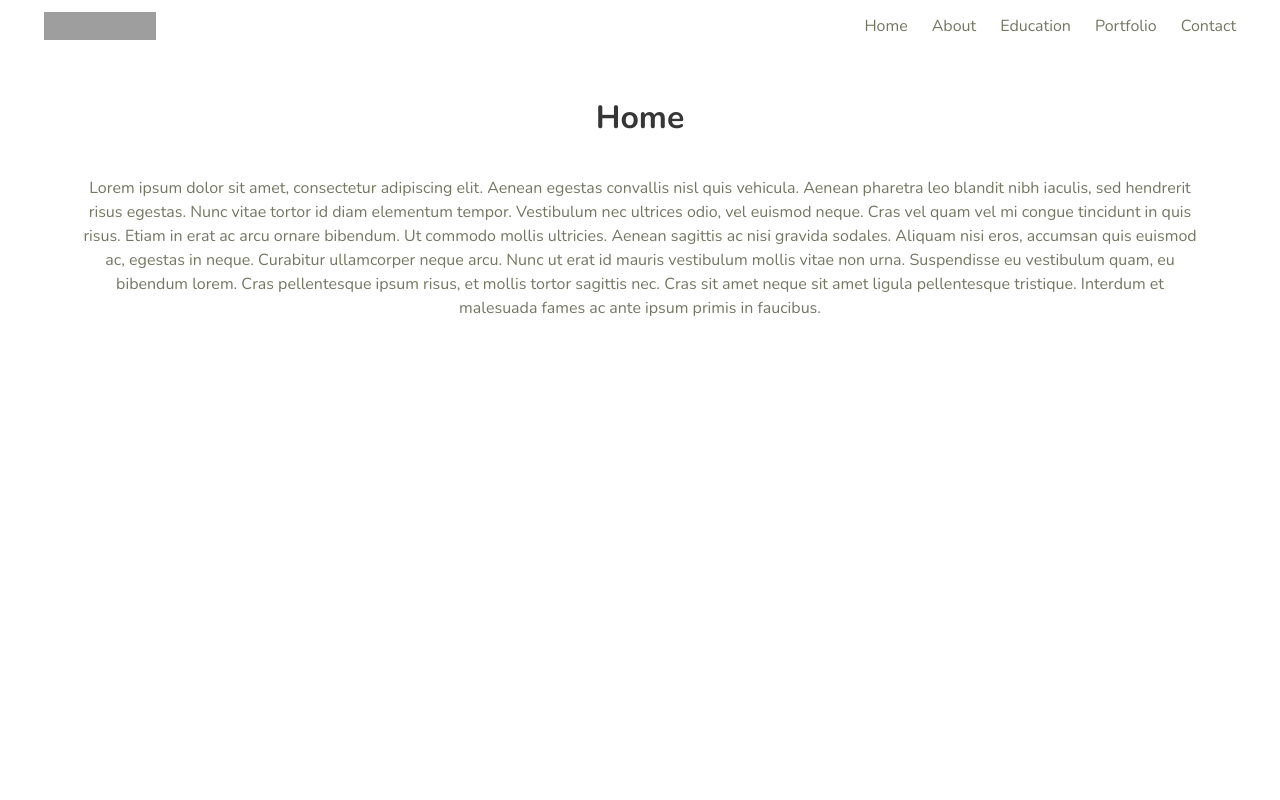
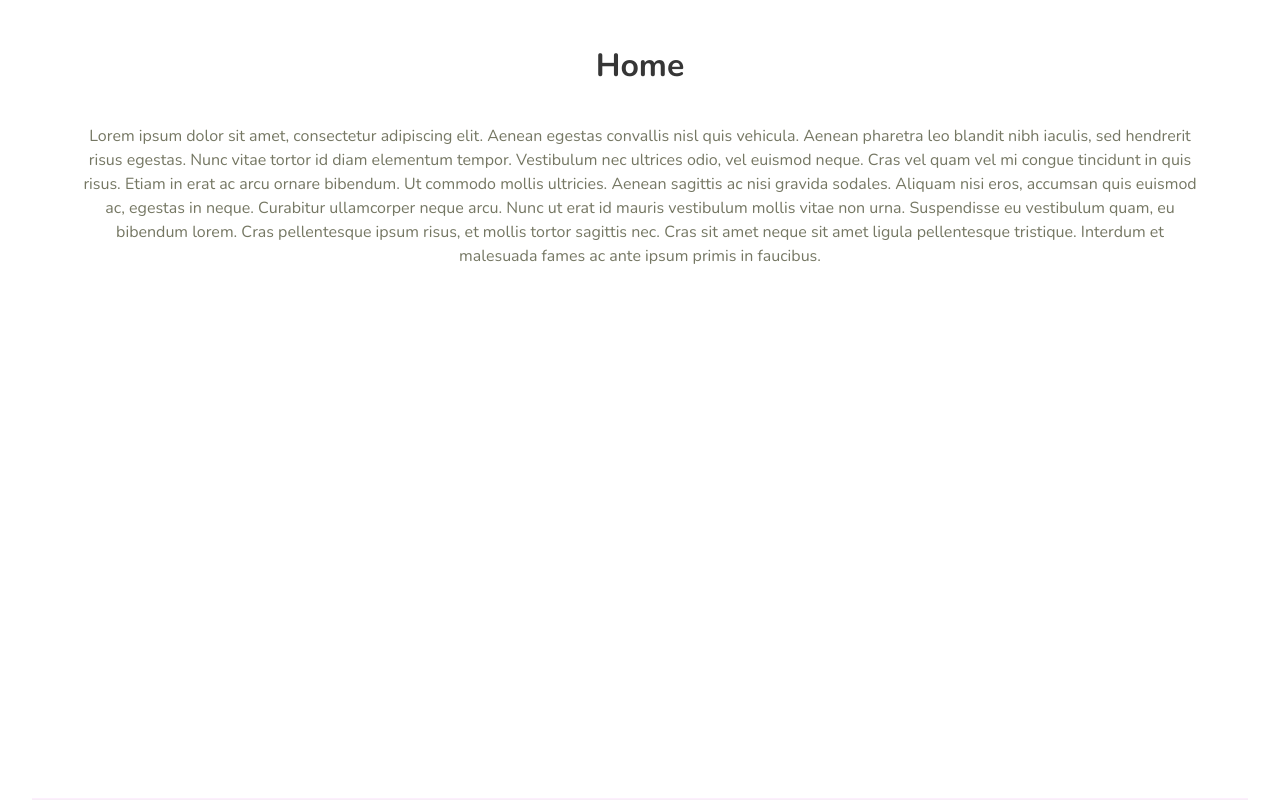
Before and after one commit to yash1094/my_portfolio, a React (Create React App) app: page / in a window 1280 px wide. Shown: the top 800 px of the page. Built offline with nearby package versions, Linux system fonts and the light colour scheme; grey boxes are pictures that could not be loaded.

Commit message:
removed the navbar component for testing

```diff
--- a/src/App.js
+++ b/src/App.js
@@ -1,10 +1,4 @@
 import "./App.scss";
-import About from "./components/About";
-import Contact from "./components/Contact";
-import Education from "./components/Education";
-import Home from "./components/Home";
-import NavBar from "./components/Navbar";
-import Portfolio from "./components/Porfolio";
 import Body from "./components/Body";
 
 function App() {
--- a/src/components/Body.js
+++ b/src/components/Body.js
@@ -1,7 +1,7 @@
 import React from "react";
 import About from "./About";
 import Home from "./Home";
-import NavBar from "./Navbar";
+// import NavBar from "./Navbar";
 import Education from "./Education";
 import Portfolio from "./Porfolio";
 import Contact from "./Contact";
@@ -10,7 +10,7 @@ import "./Body.Components.scss";
 
 const Body = () => (
   <div className="body">
-    <NavBar />
+    {/* <NavBar /> */}
     <Home />
     <About />
     <Education />
```
